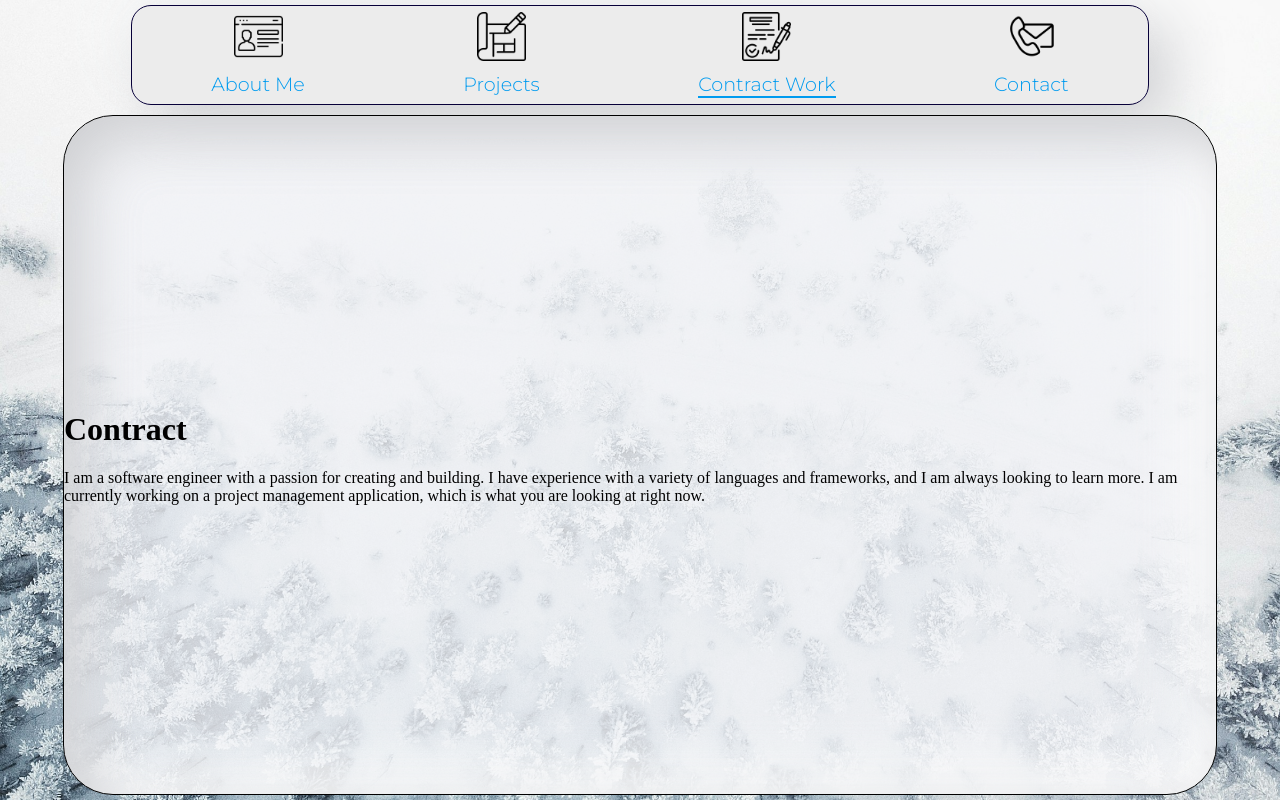
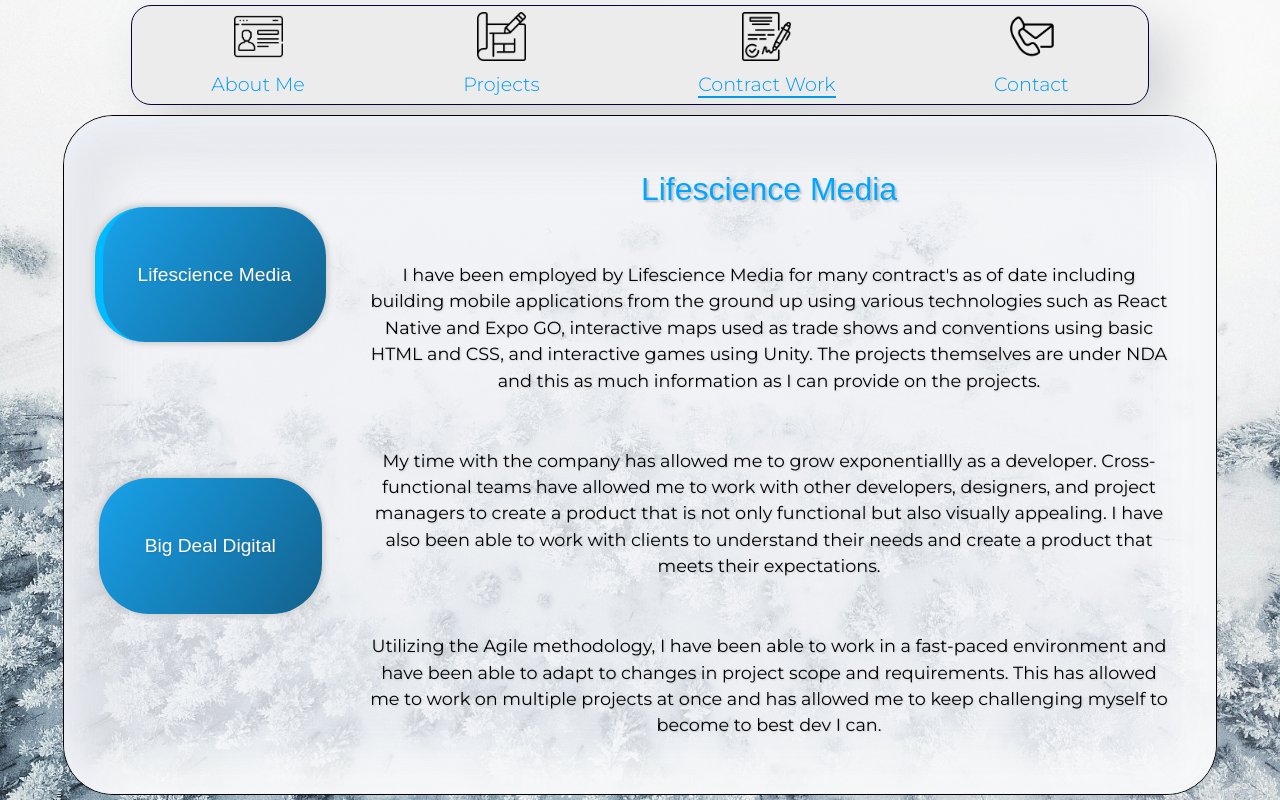
Before and after one commit to Sleightttt/Austin_Roach, a React (Create React App) app in the folder planner-app/: page /contract in a window 1280 px wide. Built offline with nearby package versions, Linux system fonts and the light colour scheme.

Commit message:
added contact section

```diff
--- a/planner-app/src/components/Contract/Contract.css
+++ b/planner-app/src/components/Contract/Contract.css
@@ -0,0 +1,74 @@
+.contract-cont {
+  display: flex;
+  width: 100%;
+  height: 100%;
+  border-radius: 50px;
+  flex-direction: row;
+  overflow: hidden;
+  text-shadow: 1px 1px 2px rgba(78, 78, 78, 0.2);
+  box-shadow: inset 10px 20px 50px #f0f3fb, inset -20px -20px 50px #f7f8f8;
+}
+
+.contract-nav {
+  width: 20%;
+  height: 80%;
+  display: flex;
+  flex-direction: column;
+  align-items: center;
+  justify-content: space-around;
+  margin-top: 2%;
+  margin-left: 3%;
+}
+
+.contract-body {
+  width: 80%;
+  display: flex;
+  flex-direction: column;
+  align-items: center;
+  text-align: center;
+  justify-content: center;
+  font-family: "Tittilium Web", sans-serif;
+  font-weight: 400;
+  font-size: 1.2rem;
+}
+
+.entry-box-c {
+  display: flex;
+  align-items: center;
+  justify-content: center;
+  height: 25%;
+  width: 100%;
+  background: linear-gradient(125deg, #19a2eb, #13618c);
+  border-radius: 50px;
+  transition: 0.3s ease-in-out;
+  margin: 5px;
+  box-shadow: 2px 2px 6px #cecfd2, -2px -2px 6px #cacaca;
+  color: white;
+  font-family: "Tittilium Web", sans-serif;
+  font-weight: 400;
+  font-size: 1.2rem;
+}
+
+.entry-box-c:hover {
+  cursor: pointer;
+  transform: scale(1.05);
+}
+
+.body-p {
+  font-family: "Montserrat", sans-serif;
+  margin: 3% 5%;
+  font-size: 1.1rem;
+  display: flex;
+  flex-direction: column;
+  align-items: center;
+  line-height: 1.5;
+}
+
+.body-title {
+  font-family: "Tittilium Web", sans-serif;
+  font-weight: 400;
+  font-size: 2rem;
+  margin: 3% 5%;
+  color: #00a6ff;
+  text-shadow: 2px 2px 2px rgba(0, 0, 0, 0.207);
+}
--- a/planner-app/src/components/Contract/index.js
+++ b/planner-app/src/components/Contract/index.js
@@ -1,13 +1,59 @@
+import React from "react";
+import "./Contract.css";
+import { useState } from "react";
+
 const Contract = () => {
+  const [activeEntry, setActiveEntry] = useState("life");
+
+  const entryContent = {
+    life: {
+      title: "Lifescience Media",
+      about1:
+        "I have been employed by Lifescience Media for many contract's as of date including building mobile applications from the ground up using various technologies such as React Native and Expo GO, interactive maps used as trade shows and conventions using basic HTML and CSS, and interactive games using Unity. The projects themselves are under NDA and this as much information as I can provide on the projects.",
+      about2:
+        "My time with the company has allowed me to grow exponentiallly as a developer. Cross-functional teams have allowed me to work with other developers, designers, and project managers to create a product that is not only functional but also visually appealing. I have also been able to work with clients to understand their needs and create a product that meets their expectations.",
+      about3:
+        "Utilizing the Agile methodology, I have been able to work in a fast-paced environment and have been able to adapt to changes in project scope and requirements. This has allowed me to work on multiple projects at once and has allowed me to keep challenging myself to become to best dev I can.",
+    },
+    big: {
+      title: "Big Deal Digital",
+      about1:
+        "Big Deal Digital is a digital marketing company that specializes in creating tools for SCRUM masters and practitioners of the agile methodology. I was employed by Big Deal Digital to create a chatbot that would help SCRUM masters and practitioners of the agile methodology to better understand the methodology and to help them with any questions they may have. The chatbot was built using React and Redux and was deployed using AWS Amplify.",
+      about2:
+        "Daily standups and bi-weekly sprints helped me develop a workflow that was necessary for the demanding project. I was able to work with other developers and project managers, as well as the CEO to create a tool that would be benificial to any team that is practicing the agile methodology. The project was a success and is currently being marketed to teams such as Nike. I am proud to have been a part of the project.",
+      about3:
+        "This project used React and Redux while interfacing with ChatGPT to create a seamless user experience. The project was deployed using AWS Amplify and was built using the Agile methodology. CSS animations and minimal styling were at the heart of the project, focusing on the user experience and the functionality of the chatbot. ",
+    },
+  };
+
   return (
-    <div>
-      <h1>Contract </h1>
-      <p>
-        I am a software engineer with a passion for creating and building. I
-        have experience with a variety of languages and frameworks, and I am
-        always looking to learn more. I am currently working on a project
-        management application, which is what you are looking at right now.
-      </p>
+    <div className="contract-cont">
+      <div className="contract-nav">
+        <div
+          className={`entry-box-c ${
+            activeEntry === "life" ? "active-entry" : ""
+          }`}
+          onClick={() => setActiveEntry("life")}
+        >
+          Lifescience Media
+        </div>
+        <div
+          className={`entry-box-c ${
+            activeEntry === "big" ? "active-entry" : ""
+          }`}
+          onClick={() => setActiveEntry("big")}
+        >
+          Big Deal Digital
+        </div>
+      </div>
+      <div className="contract-body">
+        <div className="body-title">{entryContent[activeEntry].title}</div>
+        <div className="body-p">{entryContent[activeEntry].about1}</div>
+
+        <div className="body-p">{entryContent[activeEntry].about2}</div>
+
+        <div className="body-p">{entryContent[activeEntry].about3}</div>
+      </div>
     </div>
   );
 };
--- a/planner-app/src/components/Projects/Projects.css
+++ b/planner-app/src/components/Projects/Projects.css
@@ -15,8 +15,6 @@
   align-items: center;
   height: 90%;
   width: 20%;
-  /* background-color: #00a5fe0e; */
-
   justify-content: space-around;
   margin-top: 2%;
   margin-left: 3%;
--- a/planner-app/src/components/Projects/index.js
+++ b/planner-app/src/components/Projects/index.js
@@ -28,7 +28,7 @@
   const entryContent = {
     image: {
       about:
-        "A Flickr clone with 5 CRUD features built using a React frontend with a Flask backend. Imagespace features an auto-tagging feature by implementing the AI image recognition API Imagga. Users can sign up for accounts, follow and unfollow other users, both like and comment on photos, and upload their own! Imagespace also features a search bar that allows users to search for other users, images, and tags. Users can also edit their own profiles and delete their own images and comments. This website was built with a 'mobile first' approach, and is fully responsive for mobile, tablet, and desktop.",
+        "Imagespace is a Flickr clone with 5 CRUD features built using a React frontend with a Flask backend. Imagespace features an auto-tagging feature by implementing the AI image recognition API Imagga. Users can sign up for accounts, follow and unfollow other users, both like and comment on photos, and upload their own! Imagespace also features a search bar that allows users to search for other users, images, and tags. Users can also edit their own profiles and delete their own images and comments. This website was built with a 'mobile first' approach, and is fully responsive for mobile, tablet, and desktop.",
       githubLink: "https://github.com/Sleightttt/AA-Captstone-Project",
       techIcons: [
         "https://cdn.jsdelivr.net/gh/devicons/devicon@latest/icons/amazonwebservices/amazonwebservices-original-wordmark.svg",
@@ -147,6 +147,7 @@
           {entryContent[activeEntry].images.map((image, index) => (
             <div key={index} className="tracker-diamond-box">
               <img
+                alt="tracker diamond"
                 className="tracker-diamond"
                 src={
                   index === currentImageIndex ? icons.diamond2 : icons.diamond1
@@ -163,7 +164,7 @@
               className="link"
             >
               Github Link
-              <img className="git-live-logo" src={icons.logo} />
+              <img alt="git logo" className="git-live-logo" src={icons.logo} />
             </a>
           </div>
           {entryContent[activeEntry].liveLink ? (
@@ -174,7 +175,11 @@
                 className="link"
               >
                 <div className="link">Live Link</div>
-                <img className="git-live-logo" src={icons.live} />
+                <img
+                  alt="live logo"
+                  className="git-live-logo"
+                  src={icons.live}
+                />
               </a>
             </div>
           ) : null}
```
